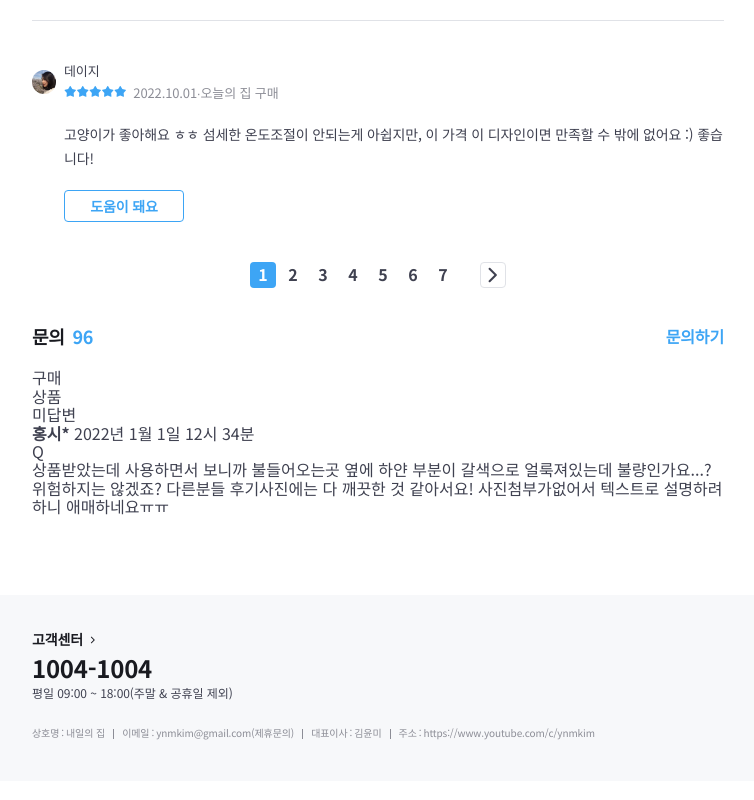
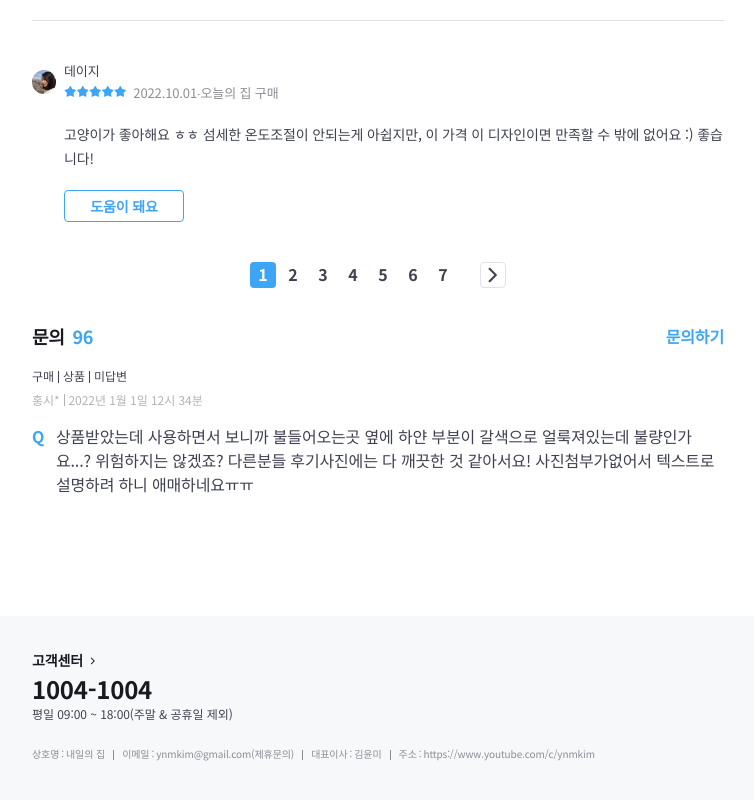
Before and after one commit to ynmkim/tomorrow-house, a website: page index.html in a window 1280 px wide. Shown: the part 10542-11342 px from the top of the page, without its empty margins (48-802 px from the left). Drawn offline with nearby package versions, Linux system fonts and the light colour scheme; files that its build step writes are made by us from their sources; files whose address does not match are found by name.

Commit message:
.inquiry-card basic 스타일 구현

```diff
--- /dev/null
+++ b/styles/components/_inquiry-card.scss
@@ -0,0 +1,80 @@
+.inquiry-card {
+  padding-bottom: 40px;
+
+  &-header {
+    margin-bottom: 8px;
+    @include text-style(12, $primary);
+
+    dl {
+      @include flexbox(start, center);
+      margin-bottom: 8px;
+
+      dd {
+        @include inline-flexbox(center, center);
+
+        &::after {
+          display: inline-block;
+          width: 1px;
+          height: 12px;
+          margin: 1px 4px 0;
+          background-color: $primary;
+          content: '';
+        }
+
+        &:last-child {
+          &::after {
+            content: none;
+          }
+        }
+      }
+    }
+
+    .authors {
+      @include inline-flexbox(center, center);
+      color: $tertiary;
+
+      strong {
+        font-weight: 400;
+
+        &::after {
+          display: inline-block;
+          width: 1px;
+          height: 12px;
+          margin: -1px 4px;
+          background-color: $tertiary;
+          content: '';
+        }
+      }
+    }
+  }
+
+  &-body {
+    @include text-style(13, $primary);
+
+    .question {
+      @include flexbox(start, start);
+
+      .badge {
+        flex: 0 0 20px;
+        font-weight: 700;
+        color: $blue;
+      }
+    }
+  }
+
+  @include responsive(T) {
+    &-header {
+      margin-bottom: 16px;
+    }
+
+    &-body {
+      @include text-style(16);
+
+      .question {
+        .badge {
+          flex: 0 0 24px;
+        }
+      }
+    }
+  }
+}
--- a/styles/main.scss
+++ b/styles/main.scss
@@ -46,6 +46,7 @@
 @import './components/product-review';
 @import './components/review-feed-header';
 @import './components/review-card';
+@import './components/inquiry-card';
 
 @import './modules/icons';
 @import './modules/tags';
```
